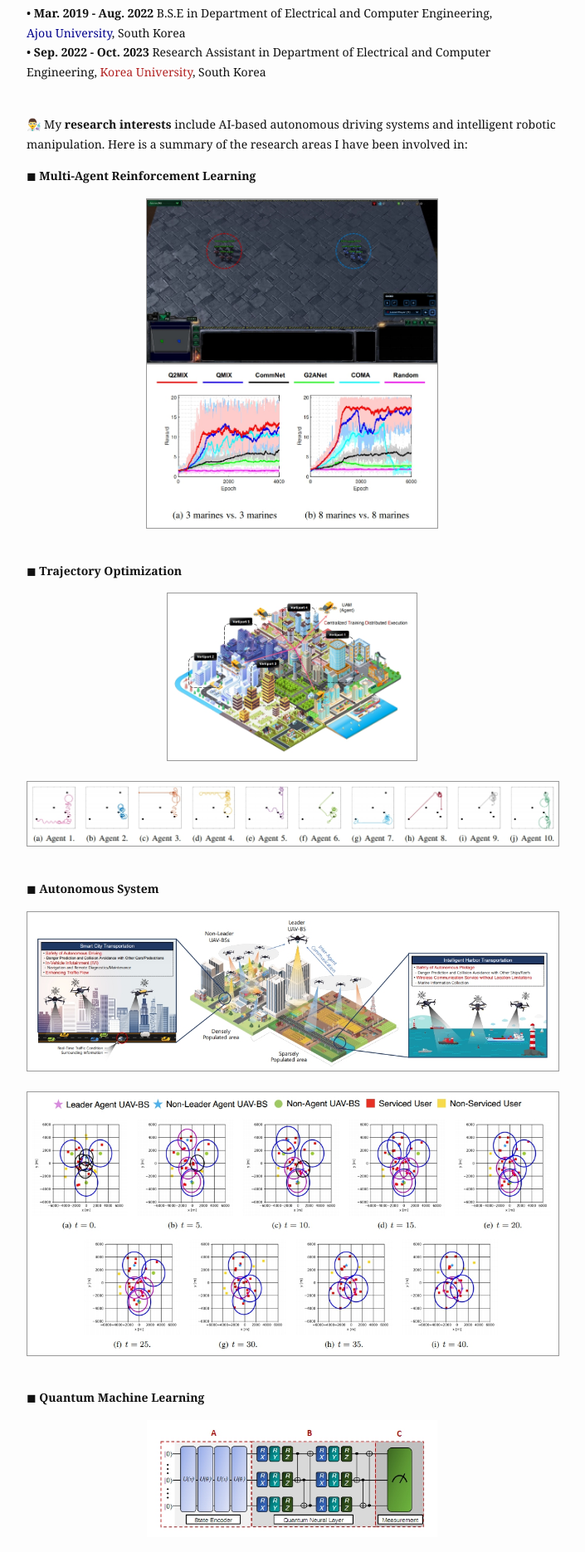
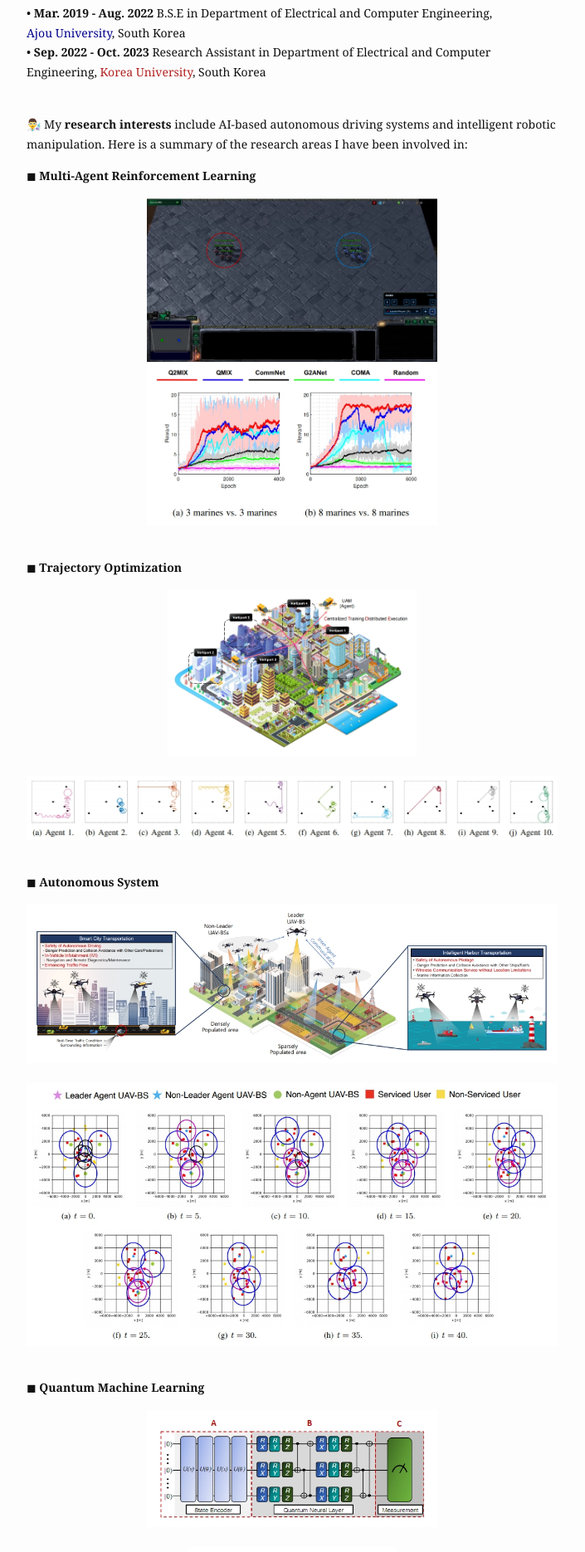
Before and after one commit to cosdeneb/cosdeneb.github.io, a Jekyll site: the page built from index.md, in a window 1280 px wide. Shown: the part 410-2280 px from the top of the page at 83% size, without its empty margins (288-993 px from the left). Built offline with Jekyll 4.4.1, drawn with Linux system fonts in a browser that asks for light colours.

Commit message:
Update index.md

```diff
--- a/index.md
+++ b/index.md
@@ -32,8 +32,8 @@
   ◼ <b>Multi-Agent Reinforcement Learning</b>
   <br/>
   <div style="text-align : center;">
-    <img src="{{ "/assets/img/paper/smac.jpg" | absolute_url }}" width=350 class="post-pic"/>
-    <img src="{{ "/assets/img/paper/smac_reward.jpg" | absolute_url }}" width=350 class="post-pic"/>
+    <img src="{{ "/assets/img/paper/smac.jpg" | absolute_url }}" width=350 class="post-pic" style="border: none; outline: none; margin: 0 auto; display: block;"/>
+    <img src="{{ "/assets/img/paper/smac_reward.jpg" | absolute_url }}" width=350 class="post-pic" style="border: none; outline: none; margin: 0 auto; display: block;"/>
   </div>
   <br/>
 </p>
@@ -42,11 +42,11 @@
   ◼ <b>Trajectory Optimization</b>
   <br/>
   <div style="text-align : center;">
-    <img src="{{ "/assets/img/paper/tiv.jpg" | absolute_url }}" width=300 class="post-pic"/>
+    <img src="{{ "/assets/img/paper/tiv.jpg" | absolute_url }}" width=300 class="post-pic" style="border: none; outline: none; margin: 0 auto; display: block;"/>
   </div>
   <br/>
   <div style="text-align : center;">
-    <img src="{{ "/assets/img/paper/traj.jpg" | absolute_url }}" width=700 class="post-pic"/>
+    <img src="{{ "/assets/img/paper/traj.jpg" | absolute_url }}" width=700 class="post-pic" style="border: none; outline: none; margin: 0 auto; display: block;"/>
   </div>
   <br/>
 </p>
@@ -55,11 +55,11 @@
   ◼ <b>Autonomous System</b>
   <br/>
   <div style="text-align : center;">
-    <img src="{{ "/assets/img/paper/tits.jpg" | absolute_url }}" width=700 class="post-pic"/>
+    <img src="{{ "/assets/img/paper/tits.jpg" | absolute_url }}" width=700 class="post-pic" style="border: none; outline: none; margin: 0 auto; display: block;"/>
   </div>
   <br/>
   <div style="text-align : center;">
-    <img src="{{ "/assets/img/paper/pos.jpg" | absolute_url }}" width=650 class="post-pic"/>
+    <img src="{{ "/assets/img/paper/pos.jpg" | absolute_url }}" width=650 class="post-pic" style="border: none; outline: none; margin: 0 auto; display: block;"/>
   </div>
   <br/>
 </p>
@@ -72,8 +72,8 @@
   </div>
   <br/>
   <div style="text-align : center;" >
-    <img src="{{ "/assets/img/paper/Q2MIX.jpg" | absolute_url }}" width=250 class="post-pic"/>
-    <img src="{{ "/assets/img/paper/basis.jpg" | absolute_url }}" width=250 class="post-pic"/>
+    <img src="{{ "/assets/img/paper/Q2MIX.jpg" | absolute_url }}" width=250 class="post-pic" style="border: none; outline: none; margin: 0 auto; display: block;"/>
+    <img src="{{ "/assets/img/paper/basis.jpg" | absolute_url }}" width=250 class="post-pic" style="border: none; outline: none; margin: 0 auto; display: block;"/>
   </div>
   <br/>
 </p>
```
